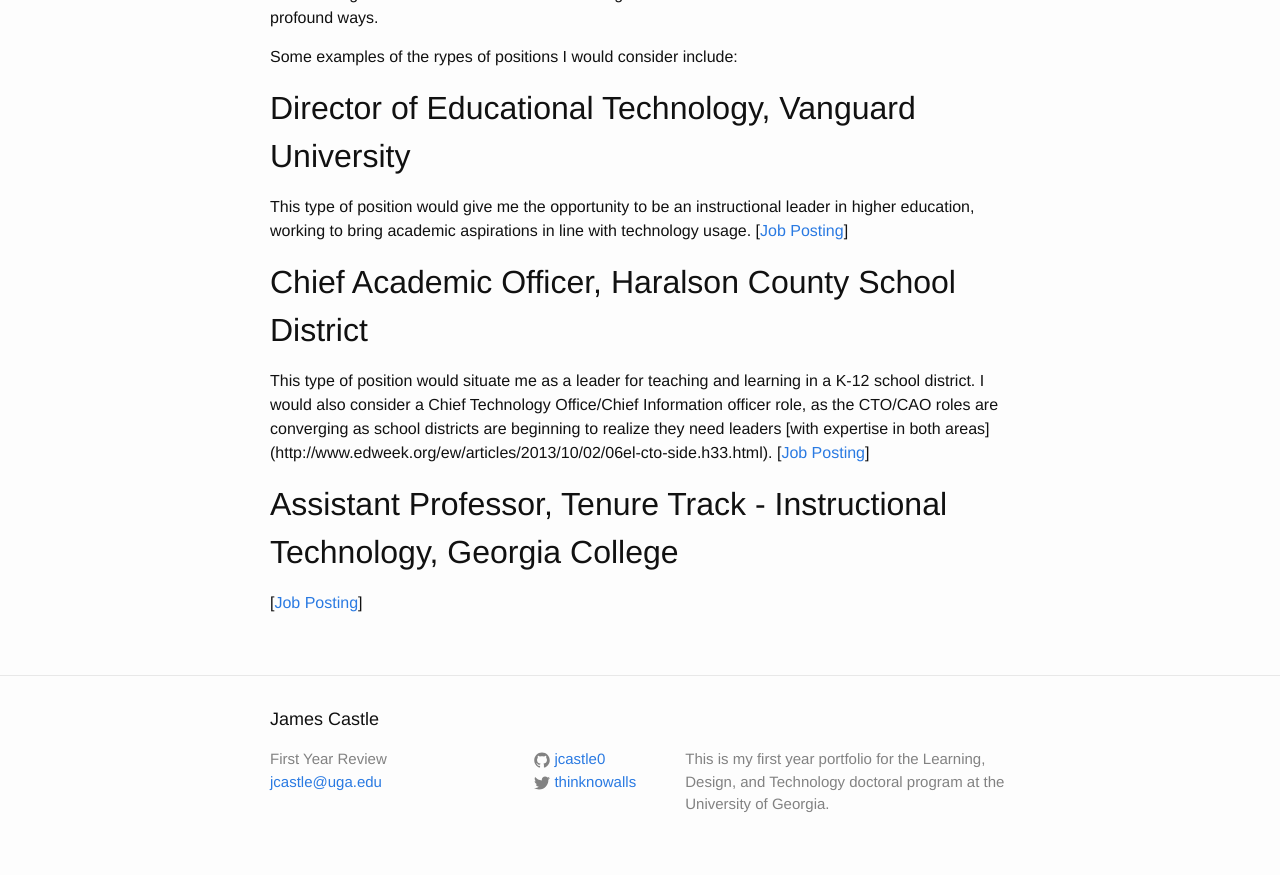
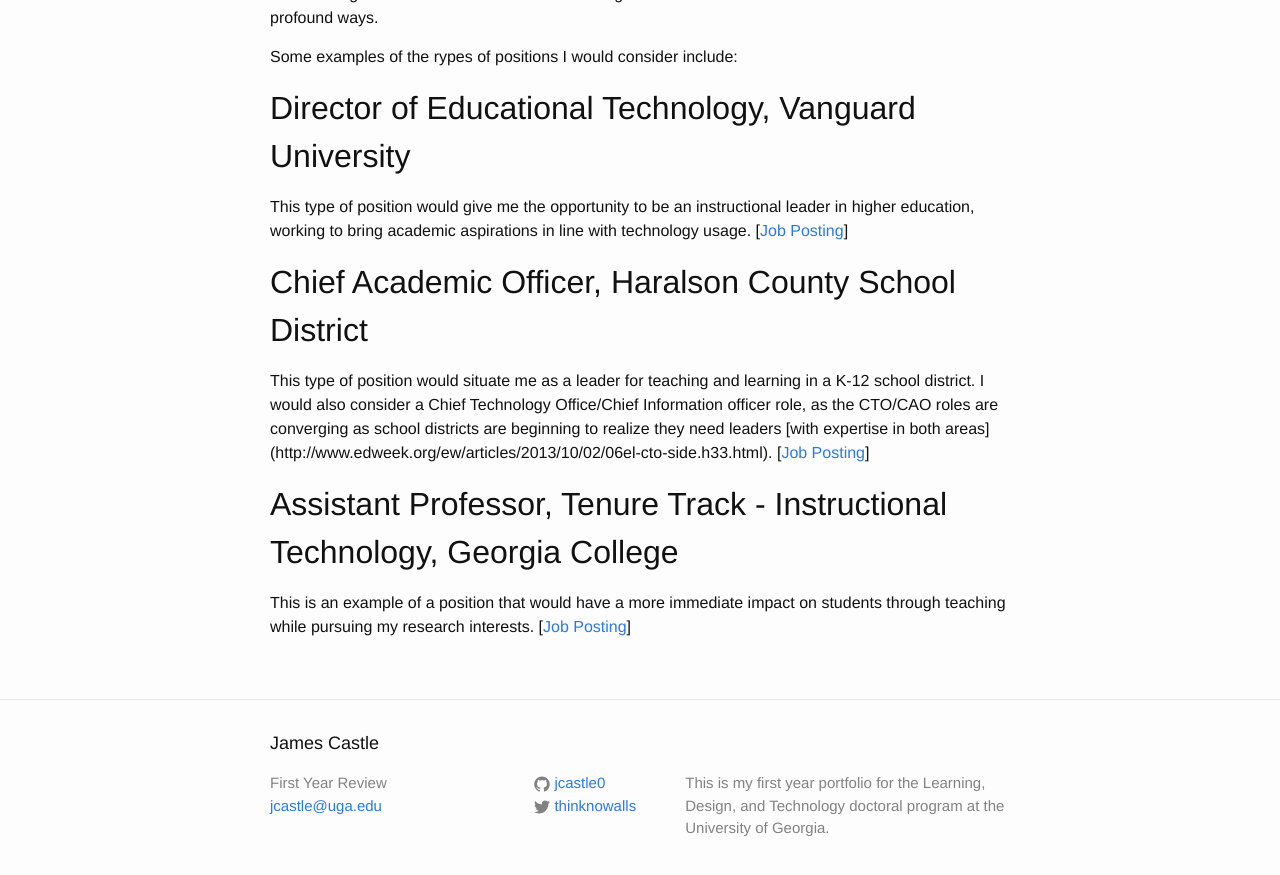
Before and after one commit to jcastle0/ldtportfolio, a Jekyll site: the page built from career.md, in a window 1280 px wide and 900 px high, scrolled down 597 px. Shown: the top 875 px of the window. Built offline with Jekyll 4.4.1, drawn with Linux system fonts in a browser that asks for light colours.

Commit message:
Update career.md

```diff
--- a/career.md
+++ b/career.md
@@ -16,4 +16,4 @@
 This type of position would situate me as a leader for teaching and learning in a K-12 school district. I would also consider a Chief Technology Office/Chief Information officer role, as the CTO/CAO roles are converging as school districts are beginning to realize they need leaders [with expertise in both areas] (http://www.edweek.org/ew/articles/2013/10/02/06el-cto-side.h33.html). [[Job Posting](https://drive.google.com/open?id=0BzGBrRPyWKaxMkN3NU0yXzhfVzg)]
 
 ## Assistant Professor, Tenure Track - Instructional Technology, Georgia College
-[[Job Posting](https://drive.google.com/open?id=0BzGBrRPyWKaxQ3pJRHVTODJVTmM)]
+This is an example of a position that would have a more immediate impact on students through teaching while pursuing my research interests. [[Job Posting](https://drive.google.com/open?id=0BzGBrRPyWKaxQ3pJRHVTODJVTmM)]
```
